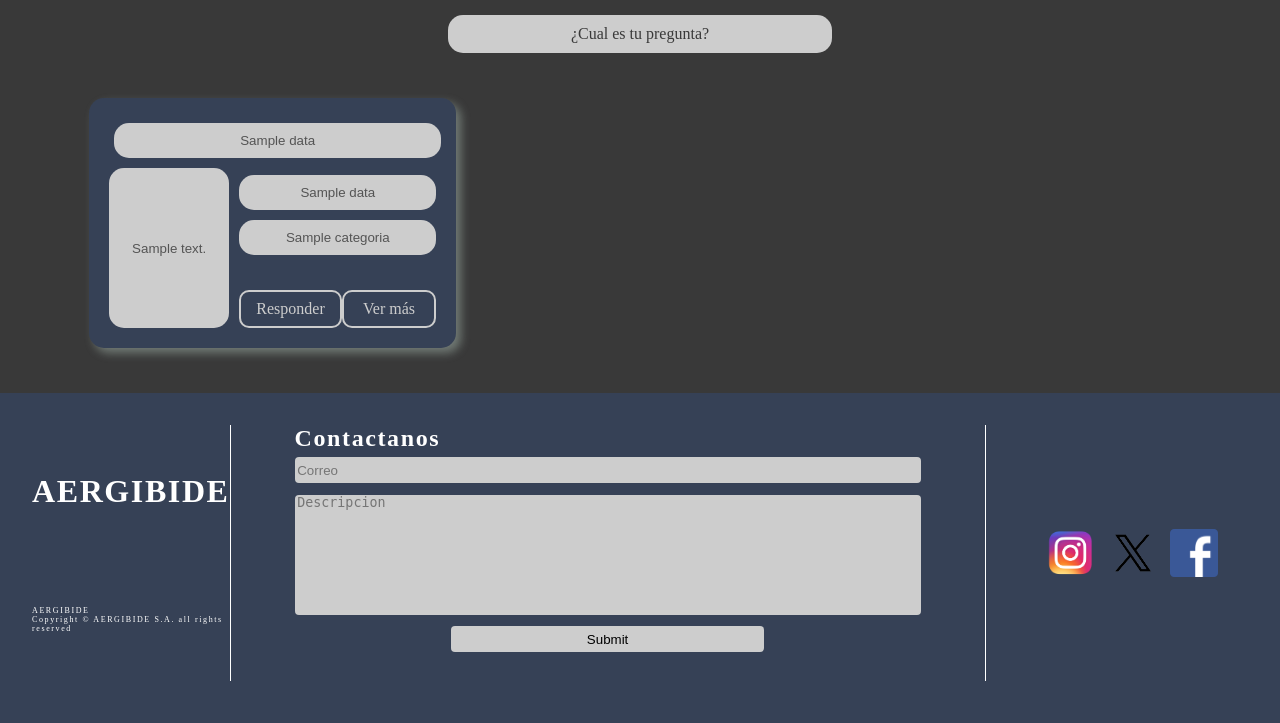
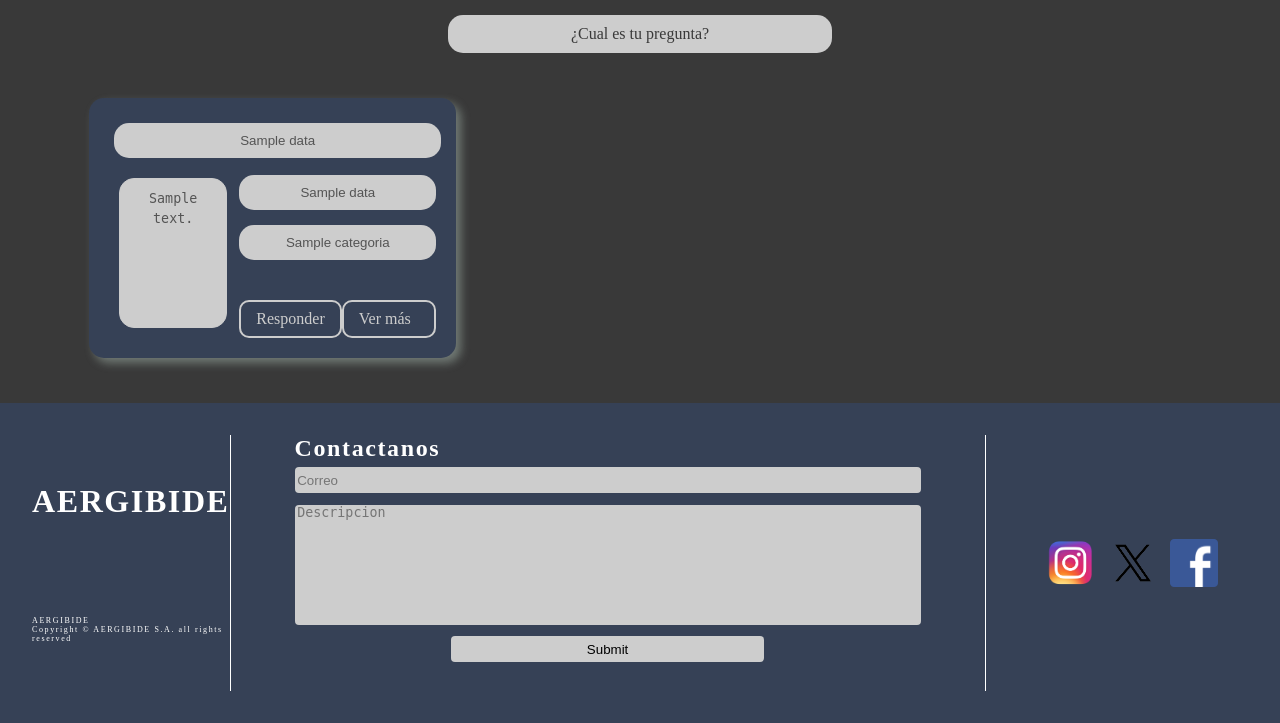
Before and after one commit to JonGaray/RETO-1, a PHP site: template view/pregunta/list.html.php in a window 1280 px wide. Shown: the part 132-855 px from the top of the page. Before the commit the page ends 813 px from the top, so only its background shows below. Run offline with PHP 8.4, Linux system fonts and the light colour scheme; the template is opened without the code that fills it: most values are stand-ins (such as "Sample title", 1, 10 or a date in 2020); some web fonts are replaced.

Commit message:
Reajuste descripcion en list.html.css

```diff
--- a/view/pregunta/list.html.php
+++ b/view/pregunta/list.html.php
@@ -96,11 +96,12 @@
         border-radius: 10px;
         color: #CDCDCD;
         background-color: #364156;
-        display: block;
+        display: flex;
         width: fit-content;
         margin: 15px auto 0 auto;
         text-align: center;
-        width: 60%
+        width: 60%;
+        align-items: center;
     }
     /*.preguntasBottomRight .enlaces a {
         text-decoration: none;
@@ -137,6 +138,23 @@
         width: 60%;
         margin-bottom: 20px;
     }
+    .descripcion {
+        resize: none;
+        white-space: normal;
+        overflow-wrap: break-word;
+        background-color: #CDCDCD;
+        border-radius: 15px;
+        margin: 10px 10px;
+        text-align: center;
+        display: flex;
+        justify-content: center;
+        align-items: center;
+        padding: 10px;
+        height: 150px;
+        line-height: 1.5;
+        border: 1px solid #ccc;
+        box-sizing: border-box;
+    }
 </style>
 
 <div>
@@ -154,7 +172,7 @@
                 </div>
                 <div class="preguntaBottomSection">
                     <div class="preguntaBottomLeft">
-                        <input type="text" name="descripcion" disabled class="descripcion" value="<?php echo $pregunta["descripcion"]; ?>">
+                        <textarea name="descripcion" disabled class="descripcion"><?php echo $pregunta["descripcion"]; ?></textarea>
                     </div>
                     <div class="preguntasBottomRight">
                         <input type="text" name="usuario" disabled class="usuario" value="<?php echo $pregunta["nombre"]; ?>">
```
